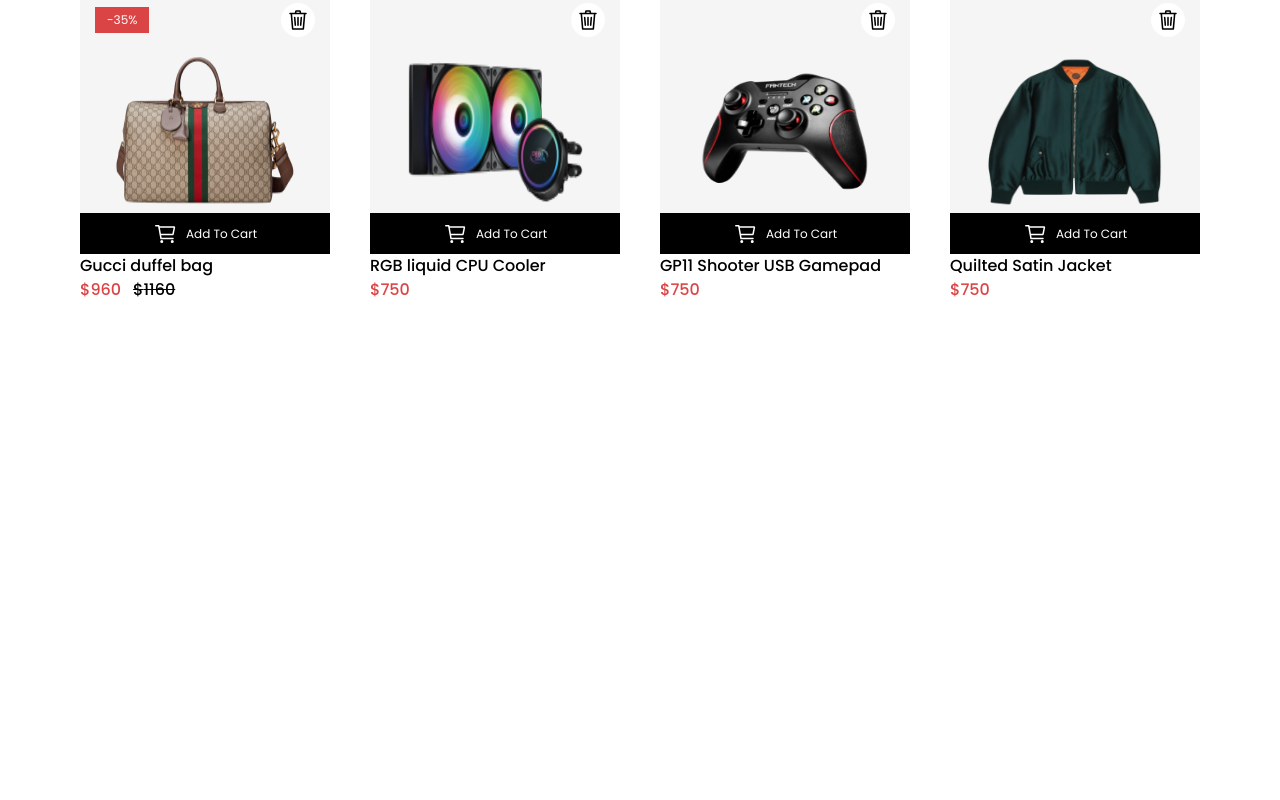
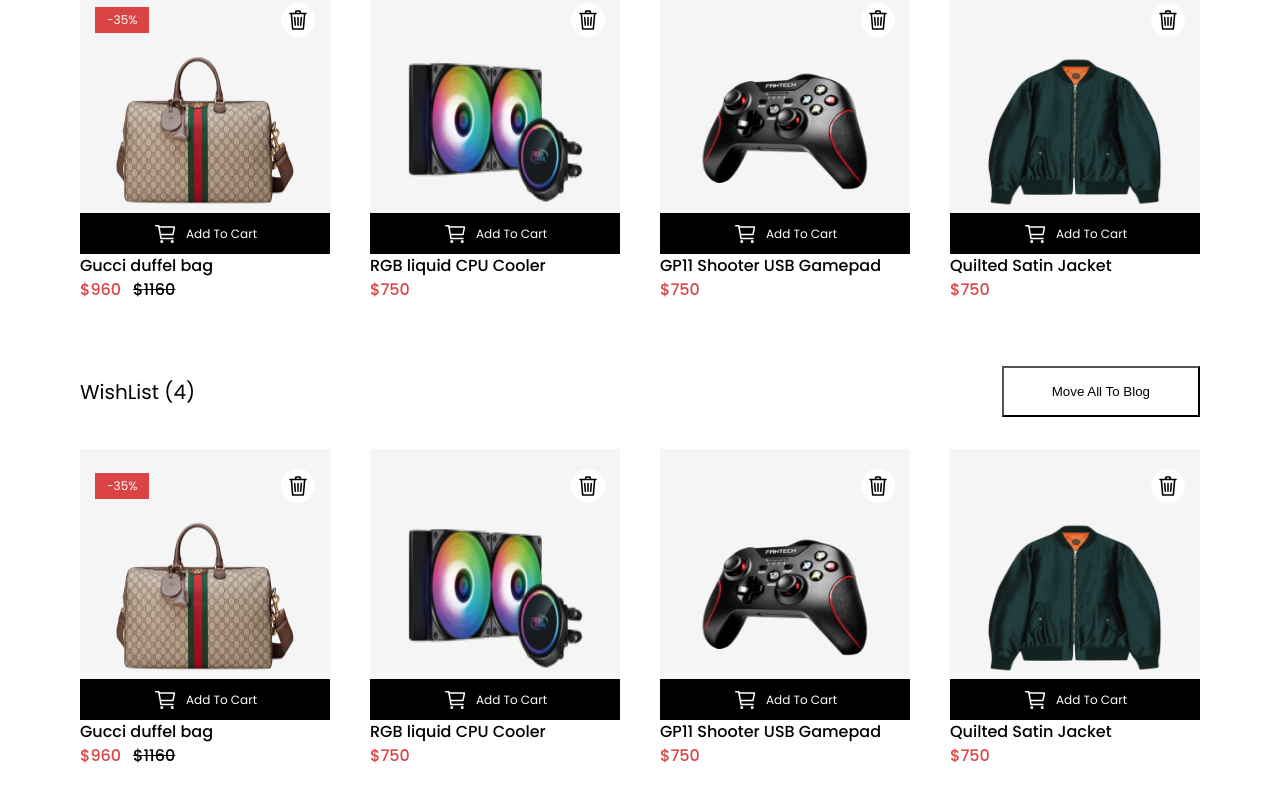
Before and after one commit to Chukwuderah/wishlist, a React (Vite) app: page / in a window 1280 px wide. Shown: the part 272-1072 px from the top of the page. Before the commit the page ends 800 px from the top, so only its background shows below. Built offline with nearby package versions, Linux system fonts and the light colour scheme.

Commit message:
initial commit

```diff
--- a/src/App.jsx
+++ b/src/App.jsx
@@ -3,6 +3,7 @@
 import Top from "./Top";
 import Header from "./Header";
 import WishList from "./wishList";
+import Suggestion from "./Suggestion";
 
 function App() {
   return (
@@ -10,6 +11,7 @@
       <Top />
       <Header />
       <WishList />
+      <Suggestion />
     </body>
   );
 }
--- a/src/Suggestion.jsx
+++ b/src/Suggestion.jsx
@@ -0,0 +1,111 @@
+import React from "react";
+import duffle from "../src/assets/duffle.png";
+import gammaxx from "../src/assets/gammaxx.png";
+import frame from "../src/assets/Frame 608.png";
+import jacket from "../src/assets/jacket.png";
+
+const WishlistItem = ({
+  image = duffle,
+  name = "Gucci duffel bag",
+  price = 960,
+  originalPrice,
+  showDiscount = false,
+}) => {
+  return (
+    <div className="items">
+      <div className="disc">
+        {showDiscount && <span>-35%</span>}
+        <svg
+          width="34"
+          height="34"
+          viewBox="0 0 34 34"
+          fill="none"
+          xmlns="http://www.w3.org/2000/svg"
+        >
+          <circle cx="17" cy="17" r="17" fill="white" />
+          <path
+            d="M25 10.5714H10.3333L11.6667 26H22.3333L23.6667 10.5714H9M17 14.4286V22.1429M20.3333 14.4286L19.6667 22.1429M13.6667 14.4286L14.3333 22.1429M14.3333 10.5714L15 8H19L19.6667 10.5714"
+            stroke="black"
+            strokeWidth="1.56"
+            strokeLinecap="round"
+            strokeLinejoin="round"
+          />
+        </svg>
+      </div>
+      <div className="content">
+        <img src={image} alt={name} />
+      </div>
+      <div className="cart">
+        <p>Add To Cart</p>
+        <svg
+          width="25"
+          height="24"
+          viewBox="0 0 25 24"
+          fill="none"
+          xmlns="http://www.w3.org/2000/svg"
+        >
+          <path
+            d="M8.75 20.25C9.16421 20.25 9.5 19.9142 9.5 19.5C9.5 19.0858 9.16421 18.75 8.75 18.75C8.33579 18.75 8 19.0858 8 19.5C8 19.9142 8.33579 20.25 8.75 20.25Z"
+            stroke="white"
+            strokeWidth="1.5"
+            strokeLinecap="round"
+            strokeLinejoin="round"
+          />
+          <path
+            d="M19.25 20.25C19.6642 20.25 20 19.9142 20 19.5C20 19.0858 19.6642 18.75 19.25 18.75C18.8358 18.75 18.5 19.0858 18.5 19.5C18.5 19.9142 18.8358 20.25 19.25 20.25Z"
+            stroke="white"
+            strokeWidth="1.5"
+            strokeLinecap="round"
+            strokeLinejoin="round"
+          />
+          <path
+            d="M2.75 3.75H5.75L8 16.5H20"
+            stroke="white"
+            strokeWidth="1.5"
+            strokeLinecap="round"
+            strokeLinejoin="round"
+          />
+          <path
+            d="M8 12.5H19.6925C19.7792 12.5001 19.8633 12.4701 19.9304 12.4151C19.9975 12.3601 20.0434 12.2836 20.0605 12.1986L21.4105 5.44859C21.4214 5.39417 21.42 5.338 21.4066 5.28414C21.3931 5.23029 21.3679 5.18009 21.3327 5.13717C21.2975 5.09426 21.2532 5.05969 21.203 5.03597C21.1528 5.01225 21.098 4.99996 21.0425 5H6.5"
+            stroke="white"
+            strokeWidth="1.5"
+            strokeLinecap="round"
+            strokeLinejoin="round"
+          />
+        </svg>
+      </div>
+      <strong>{name}</strong>
+      <p className="price">
+        ${price}
+        {originalPrice && <span>${originalPrice}</span>}
+      </p>
+    </div>
+  );
+};
+
+const Suggestion = () => {
+  return (
+    <section className="wishlist">
+      <div className="txt">
+        <p>WishList (4)</p>
+        <button type="button">Move All To Blog</button>
+      </div>
+      <div className="flex-container">
+        <WishlistItem showDiscount={true} originalPrice={1160} />
+        <WishlistItem
+          image={gammaxx}
+          name="RGB liquid CPU Cooler"
+          price={750}
+        />
+        <WishlistItem
+          image={frame}
+          name="GP11 Shooter USB Gamepad"
+          price={750}
+        />
+        <WishlistItem image={jacket} name="Quilted Satin Jacket" price={750} />
+      </div>
+    </section>
+  );
+};
+
+export default Suggestion;
```
